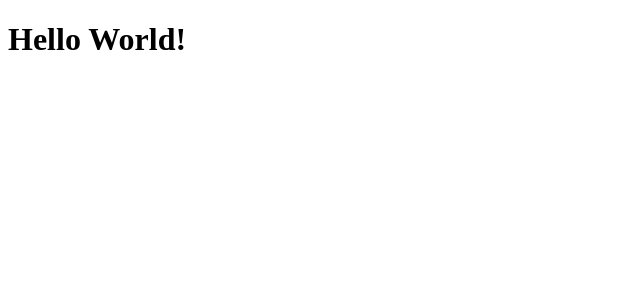
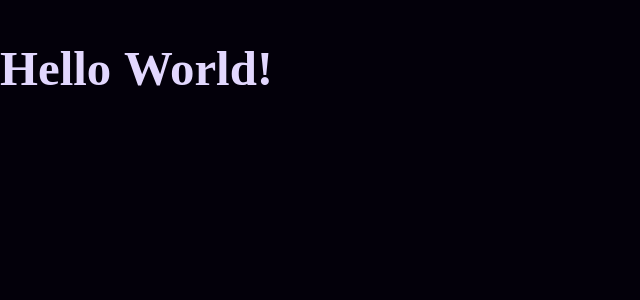
Before and after one commit to sutaC/Personal-Page, a SvelteKit app: page / in a window 1280 px wide. Shown: the top 300 px of the page, without its empty margins (0-640 px from the left). Built offline with nearby package versions, Linux system fonts and the light colour scheme.

Commit message:
Basic styles

```diff
--- a/src/app.html
+++ b/src/app.html
@@ -2,7 +2,6 @@
 <html lang="en">
 	<head>
 		<meta charset="utf-8" />
-		<link rel="icon" href="%sveltekit.assets%/logo.svg" />
 		<meta name="viewport" content="width=device-width" />
 
 		<meta
@@ -16,6 +15,10 @@
 		<meta name="author" content="sutaC" />
 
 		<title>sutaC</title>
+
+		<link rel="icon" href="%sveltekit.assets%/logo.svg" />
+		<link rel="stylesheet" href="%sveltekit.assets%/global.css" />
+
 		%sveltekit.head%
 	</head>
 	<body data-sveltekit-preload-data="hover">
--- /dev/null
+++ b/static/global.css
@@ -0,0 +1,92 @@
+@import url('https://fonts.googleapis.com/css?family=Noto%20Sans%20Old%20Italic:700|Noto%20Sans%20Old%20Italic:400');
+
+:root {
+	--clr-text: hsl(256, 95%, 92%);
+	--clr-background: hsl(255, 100%, 2%);
+	--clr-primary: hsl(255, 95%, 41%);
+	--clr-secondary: hsl(255, 94%, 26%);
+	--clr-accent: hsl(323, 95%, 58%);
+
+	--grd-lin-primary: linear-gradient(to right bottom, var(--clr-primary), var(--clr-secondary));
+	--grd-lin-triad: linear-gradient(
+		to right bottom,
+		var(--clr-secondary),
+		var(--clr-primary),
+		var(--clr-accent)
+	);
+	--grd-lin-secondary: linear-gradient(
+		to right bottom,
+		var(--clr-secondary),
+		var(--clr-background)
+	);
+	--grd-rad-primary: radial-gradient(var(--clr-primary), var(--clr-secondary));
+	--grd-rad-triad: radial-gradient(var(--clr-accent), var(--clr-primary), var(--clr-secondary));
+	--grd-rad-secondary: radial-gradient(var(--clr-secondary), var(--clr-background));
+}
+
+* {
+	box-sizing: border-box;
+}
+
+html {
+	font-family: 'Noto Sans Old Italic';
+	font-size: 100%;
+	color: var(--clr-text);
+} /* 16px */
+
+body {
+	background-color: var(--clr-background);
+	min-height: 100vh;
+	margin: 0;
+}
+
+h1 {
+	font-size: 4.21rem; /* 67.36px */
+}
+
+h2 {
+	font-size: 3.158rem; /* 50.56px */
+}
+
+h3 {
+	font-size: 2.369rem; /* 37.92px */
+}
+
+h4 {
+	font-size: 1.777rem; /* 28.48px */
+}
+
+h5 {
+	font-size: 1.333rem; /* 21.28px */
+}
+
+small {
+	font-size: 0.75rem; /* 12px */
+}
+
+/* Desktop */
+@media (width >= 700px) {
+	h1 {
+		font-size: 3.053rem; /* 48.8px */
+	}
+
+	h2 {
+		font-size: 2.442rem; /* 39.04px */
+	}
+
+	h3 {
+		font-size: 1.954rem; /* 31.2px */
+	}
+
+	h4 {
+		font-size: 1.563rem; /* 24.96px */
+	}
+
+	h5 {
+		font-size: 1.25rem; /* 20px */
+	}
+
+	small {
+		font-size: 0.8rem; /* 12.8px */
+	}
+}
```
